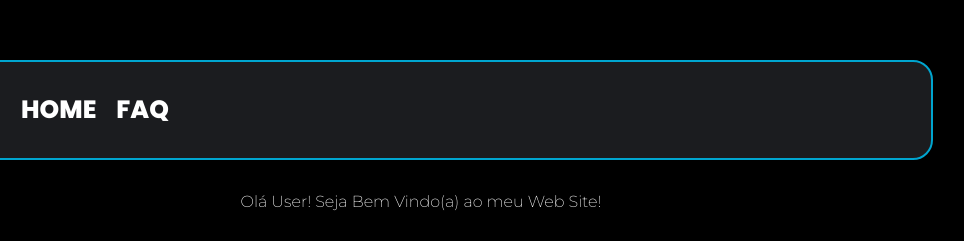
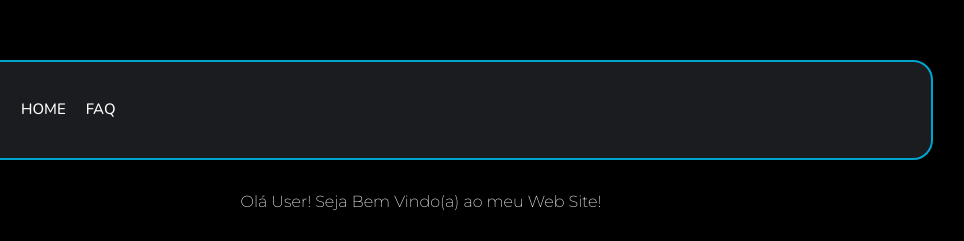
Before and after one commit to Thex2245/Site, a plain HTML site: page index.html in a window 1280 px wide. Shown: the top 241 px of the page, 219-1183 px from the left. Drawn offline with nearby package versions, Linux system fonts and the light colour scheme.

Commit message:
initial push

```diff
--- a/style.css
+++ b/style.css
@@ -1,6 +1,6 @@
 @import url('https://fonts.googleapis.com/css2?family=Montserrat:wght@200&display=swap'); /* h1 */
 @import url('https://fonts.googleapis.com/css2?family=Mulish:wght@1000&family=Nunito+Sans:opsz,wght@6..12,600&display=swap'); /* copyright */
-@import url('https://fonts.googleapis.com/css2?family=Poppins:wght@800&display=swap'); /* opcoes */
+  @import url('https://fonts.googleapis.com/css2?family=Nunito:wght@500&display=swap');/* opcoes */
 
 @import "https://cdn.jsdelivr.net/npm/bulma@0.9.4/css/bulma.min.css";
 
@@ -107,9 +107,9 @@ nav {
     margin-left: 5px;
     margin-right: auto;
     justify-content: flex-start;
-    font-size: 25px;
+    font-size: 15px;
     color: white;
-    font-family: 'Poppins', sans-serif;
+    font-family: 'Nunito', sans-serif;
 }
 
 .home {
@@ -131,7 +131,7 @@ nav {
 }
 
 .faq:hover {
-    color: white;
+    color: #00A5CF;
 }
 
 .faq:active {
```
